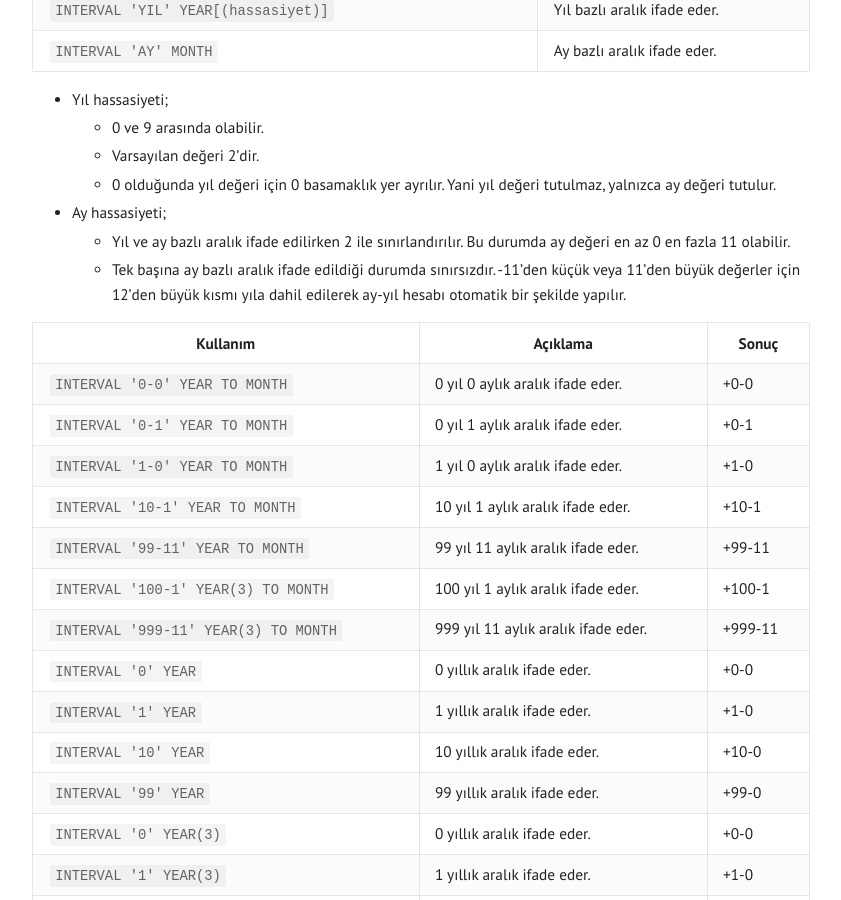
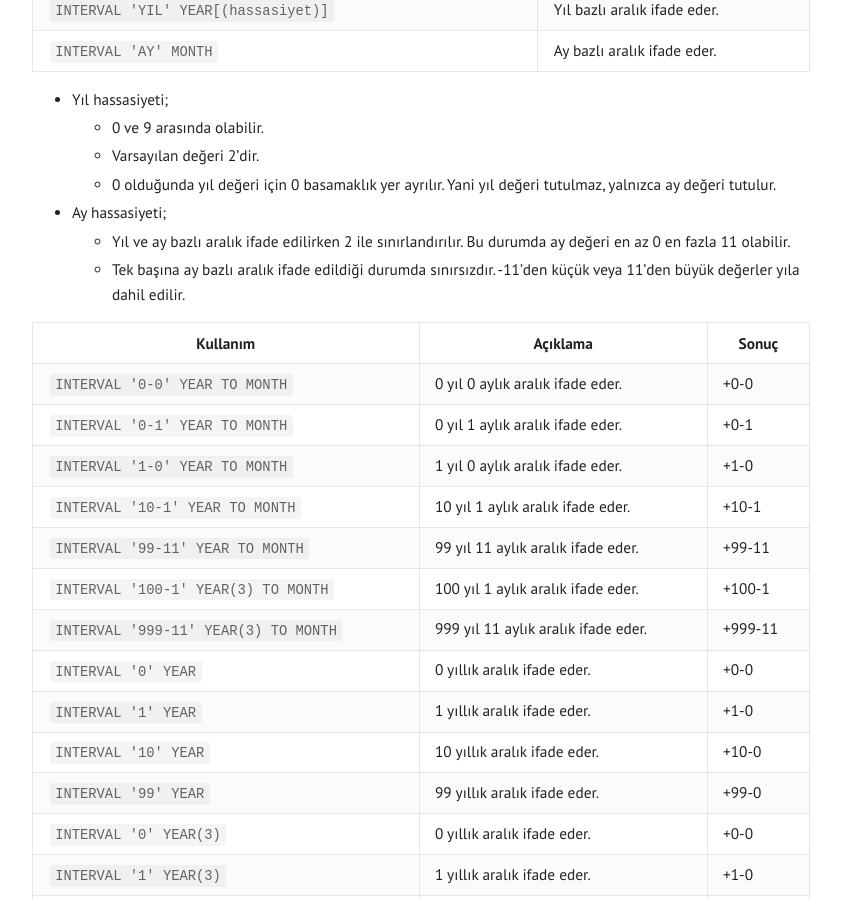
Before and after one commit to tunahanoguz/tunahanoguz.github.io, a Jekyll site: the page built from _posts/2025-05-12-oracle-interval-veri-tipleri.md, in a window 1280 px wide and 900 px high, scrolled down 845 px. Shown: the whole window, without its empty margins (219-1060 px from the left). Built offline with Jekyll 4.4.1, drawn with Linux system fonts in a browser that asks for light colours.

Commit message:
Update 2025-05-12-oracle-interval-veri-tipleri.md

```diff
--- a/_posts/2025-05-12-oracle-interval-veri-tipleri.md
+++ b/_posts/2025-05-12-oracle-interval-veri-tipleri.md
@@ -36,7 +36,7 @@ Yıl ve ay bazında zaman aralığı belirtir.
     - 0 olduğunda yıl değeri için 0 basamaklık yer ayrılır. Yani yıl değeri tutulmaz, yalnızca ay değeri tutulur.
 - Ay hassasiyeti;
     - Yıl ve ay bazlı aralık ifade edilirken 2 ile sınırlandırılır. Bu durumda ay değeri en az 0 en fazla 11 olabilir.
-    - Tek başına ay bazlı aralık ifade edildiği durumda sınırsızdır. -11'den küçük veya 11'den büyük değerler için 12'den büyük kısmı yıla dahil edilerek ay-yıl hesabı otomatik bir şekilde yapılır.
+    - Tek başına ay bazlı aralık ifade edildiği durumda sınırsızdır. -11'den küçük veya 11'den büyük değerler yıla dahil edilir.
 
 | Kullanım                                    | Açıklama                            | Sonuç   |
 |---------------------------------------------|-------------------------------------|---------|
```
